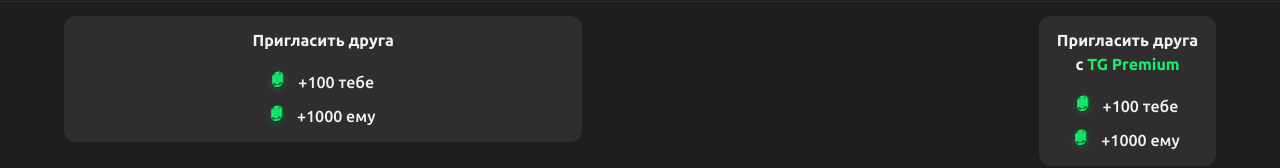
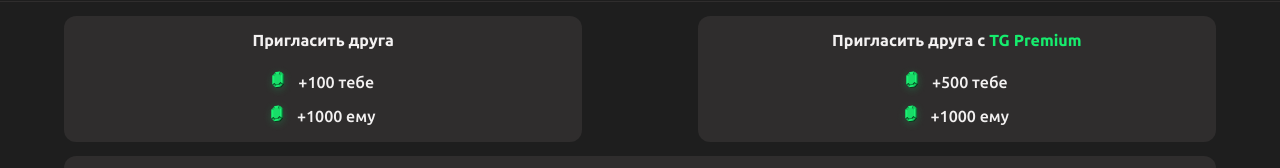
Before and after one commit to bloodredhood/mobigainapp, a React (Vite) app: page / in a window 1280 px wide. Shown: the part 164-332 px from the top of the page. Built offline with nearby package versions, Linux system fonts and the light colour scheme; no server answers.

Commit message:
[fix] width solving

```diff
--- a/src/pages/Friends.tsx
+++ b/src/pages/Friends.tsx
@@ -29,9 +29,9 @@ export const Friends = ({ friends }: Props) => {
           <div className={lightZonesLine}><img src={Emerald} alt="" /><p className="pr-3.5">+100 тебе</p></div>
           <div className={lightZonesLine}><img src={Emerald} alt="" /><p className="pr-3.5">+1000 ему</p></div>
         </div>
-        <div className={`${lightZonesStyle} w-[177px]`}>
+        <div className={`${lightZonesStyle} w-[45%]`}>
           <div className={lightZonesTitle}>Пригласить друга c <span className="text-[#16EC6D]">TG Premium</span></div>
-          <div className={lightZonesLine}><img src={Emerald} alt="" /><p className="pr-3.5">+100 тебе</p></div>
+          <div className={lightZonesLine}><img src={Emerald} alt="" /><p className="pr-3.5">+500 тебе</p></div>
           <div className={lightZonesLine}><img src={Emerald} alt="" /><p className="pr-3.5">+1000 ему</p></div>
         </div>
       </div>
```
